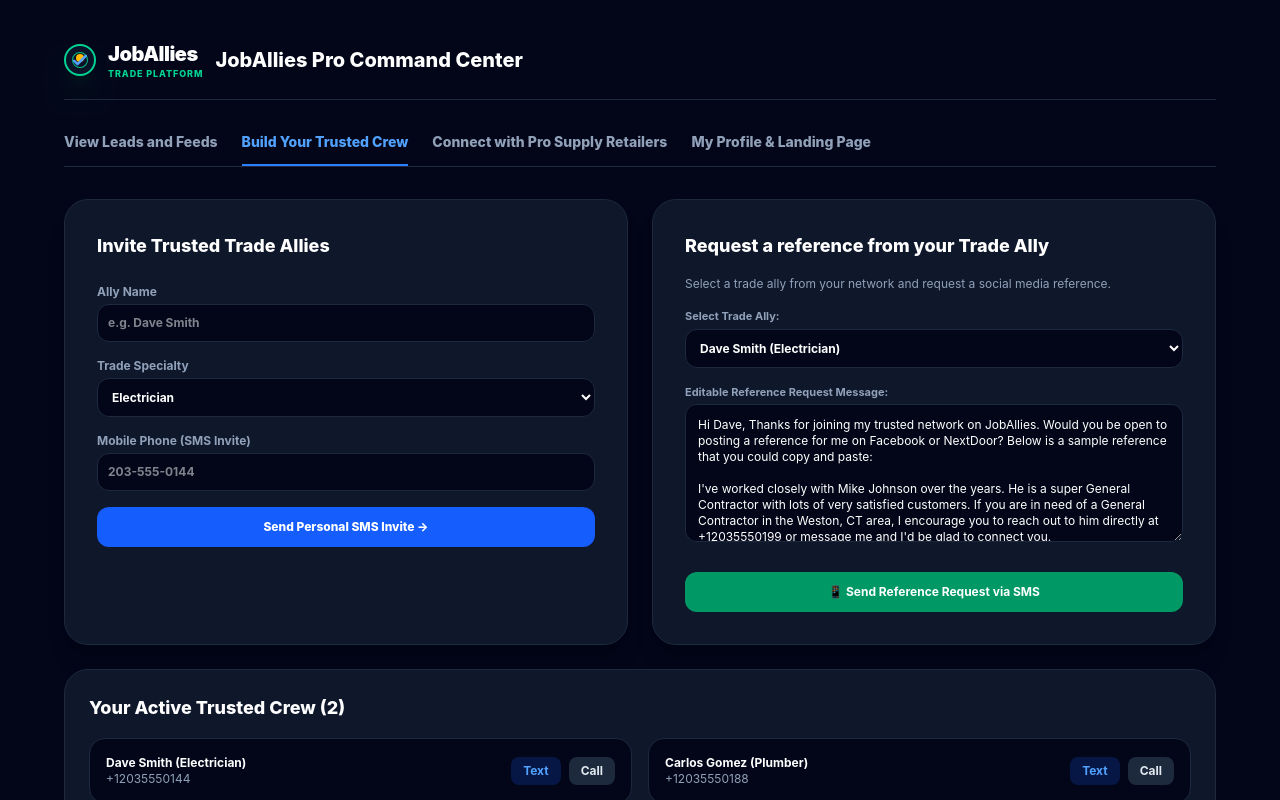
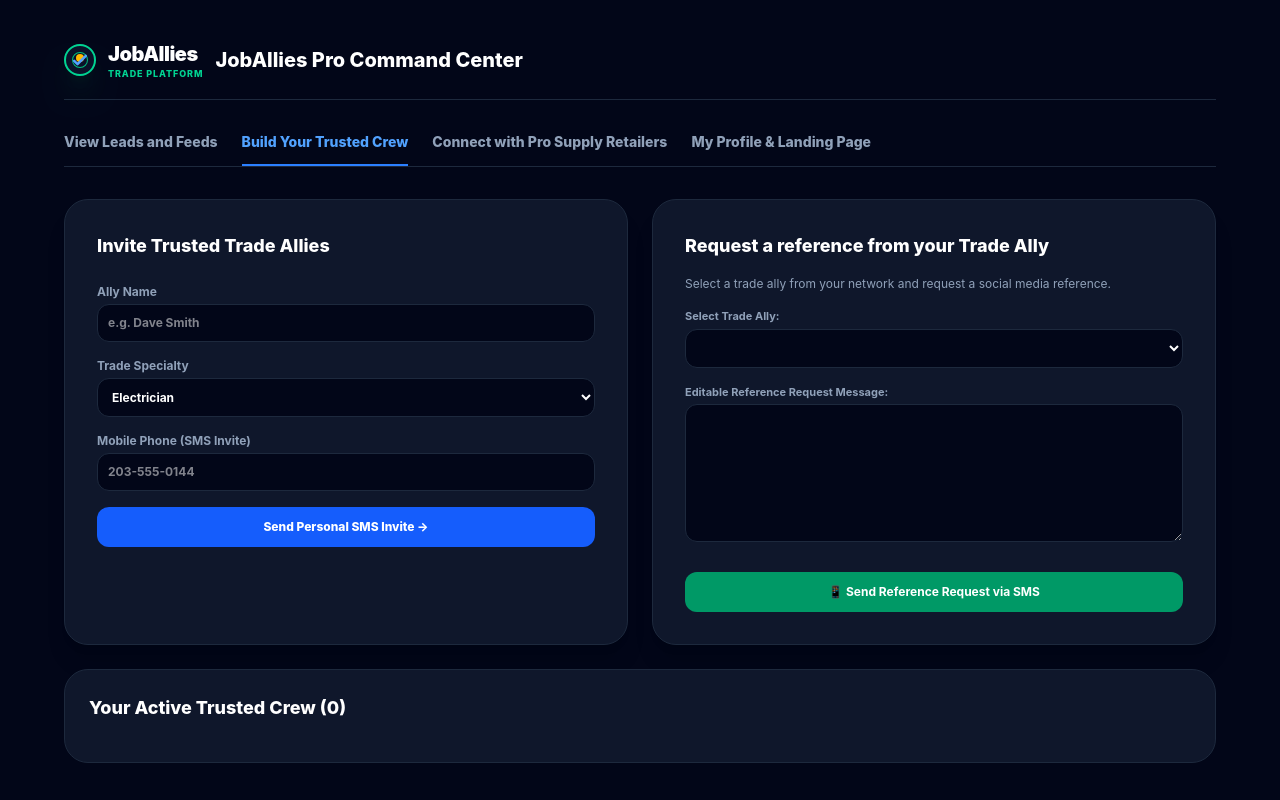
Before and after one commit to dberger111/joballies, a Next.js app: page /dashboard in a window 1280 px wide. Both pictures are taken after a click on the button "Build Your Trusted Crew". Shown: the top 800 px of the page. Built offline with nearby package versions, Linux system fonts and the light colour scheme.

Commit message:
Isolate trusted crew per user account and start new users with an empty roster

```diff
--- a/app/dashboard/page.tsx
+++ b/app/dashboard/page.tsx
@@ -36,10 +36,7 @@
     license: 'HIC.0649281'
   });
 
-  const [allies, setAllies] = useState<TradeAlly[]>([
-    { id: '1', name: 'Dave Smith', trade: 'Electrician', phone: '+12035550144' },
-    { id: '2', name: 'Carlos Gomez', trade: 'Plumber', phone: '+12035550188' }
-  ]);
+  const [allies, setAllies] = useState<TradeAlly[]>([]);
   const [allyName, setAllyName] = useState('');
   const [allyTrade, setAllyTrade] = useState('Electrician');
   const [allyPhone, setAllyPhone] = useState('');
@@ -81,7 +78,10 @@
       trade: allyTrade,
       phone: allyPhone.trim()
     };
-    setAllies([...allies, newAlly]);
+    const updatedAllies = [...allies, newAlly];
+    setAllies(updatedAllies);
+    const emailKey = userProfile.email || 'default_user';
+    localStorage.setItem(`joballies_crew_${emailKey}`, JSON.stringify(updatedAllies));
     setAllyName('');
     setAllyPhone('');
     alert(`✓ ${newAlly.name} (${newAlly.trade}) added to your active trusted crew!`);
@@ -256,7 +256,9 @@
                 <div>
                   <label className="block text-[11px] text-slate-400 mb-1 font-bold">Select Trade Ally:</label>
                   <select value={selectedAllyId} onChange={(e) => setSelectedAllyId(e.target.value)} className="w-full bg-slate-950 border border-slate-800 p-2.5 rounded-xl text-white text-xs font-bold">
-                    {allies.map(a => (
+                    {allies.length === 0 ? (
+                <p className="text-xs text-slate-400 italic text-center py-4">No trusted allies added yet. Use the form above to invite your first trade partner.</p>
+              ) : allies.map(a => (
                       <option key={a.id} value={a.id}>{a.name} ({a.trade})</option>
                     ))}
                   </select>
```
